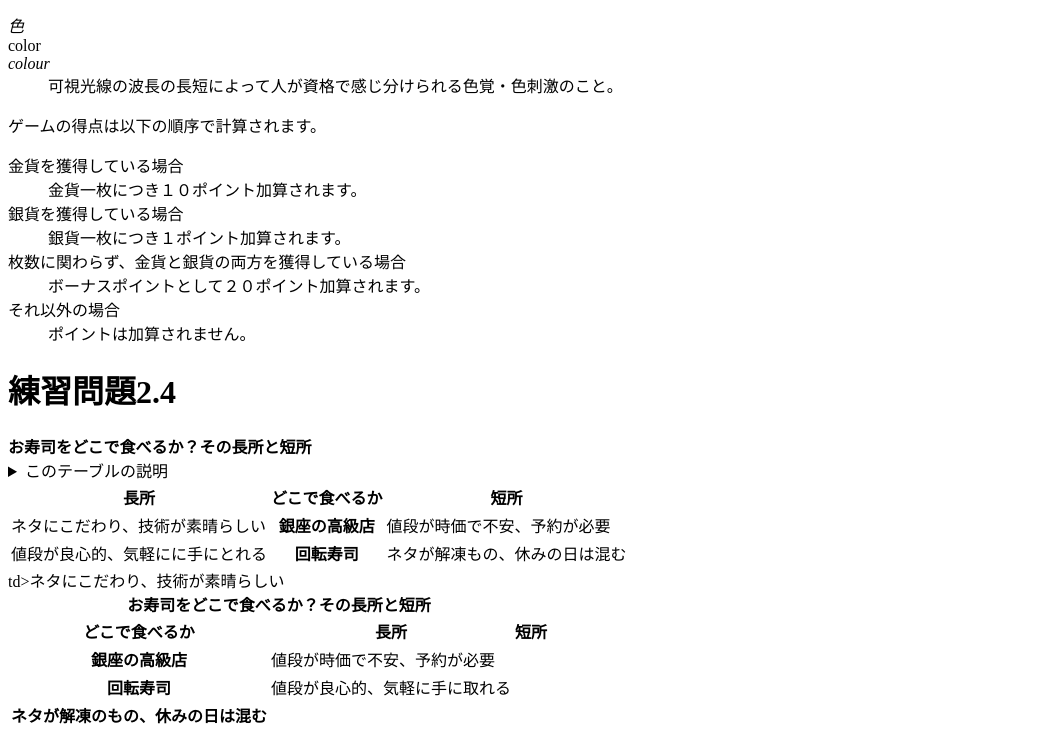
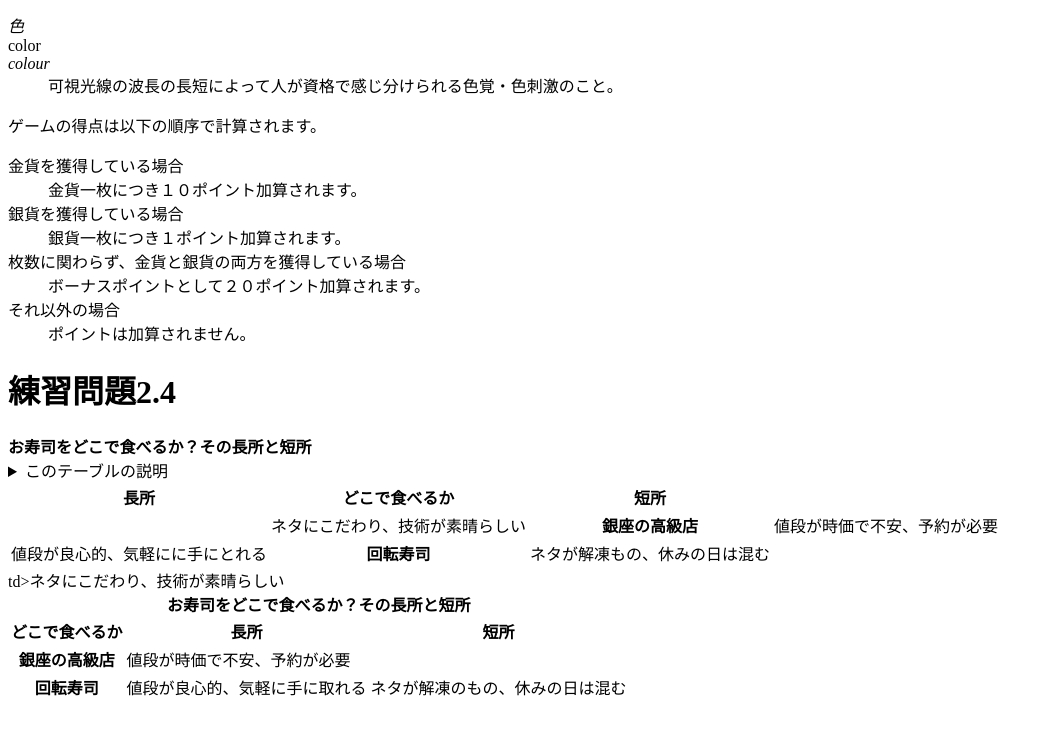
Before and after one commit to sekiguchiteruki/.github, a plain HTML site: page index.html in a window 1280 px wide. Shown: the part 523-1261 px from the top of the page, without its empty margins (0-1052 px from the left). After the commit the page ends 1233 px from the top, so only its background shows below. Drawn offline with Linux system fonts and the light colour scheme.

Commit message:
Update index.html

```diff
--- a/index.html
+++ b/index.html
@@ -71,7 +71,7 @@
     <tr><th>長所</th><th>どこで食べるか</th><th>短所</th></tr>
    </thead>
     <tbody>
-     </th><td>ネタにこだわり、技術が素晴らしい</td><th>銀座の高級店
+     <th><td>ネタにこだわり、技術が素晴らしい</td><th>銀座の高級店
      </th><td>値段が時価で不安、予約が必要</td></tr>
     <tr><td>値段が良心的、気軽にに手にとれる</td><th>回転寿司
     </th><td>ネタが解凍もの、休みの日は混む</td></tr>
@@ -87,6 +87,6 @@
 </thead>
 <tbody>
  <tr><th>銀座の高級店</th>td>ネタにこだわり、技術が素晴らしい</td><td>値段が時価で不安、予約が必要</td></tr>
-<tr><th>回転寿司</th><td>値段が良心的、気軽に手に取れる<tr><th>ネタが解凍のもの、休みの日は混む<td></tr>
+<tr><th>回転寿司</th><td>値段が良心的、気軽に手に取れる</td><td>ネタが解凍のもの、休みの日は混む</td></tr>
 </tbody>
 </table>
```
